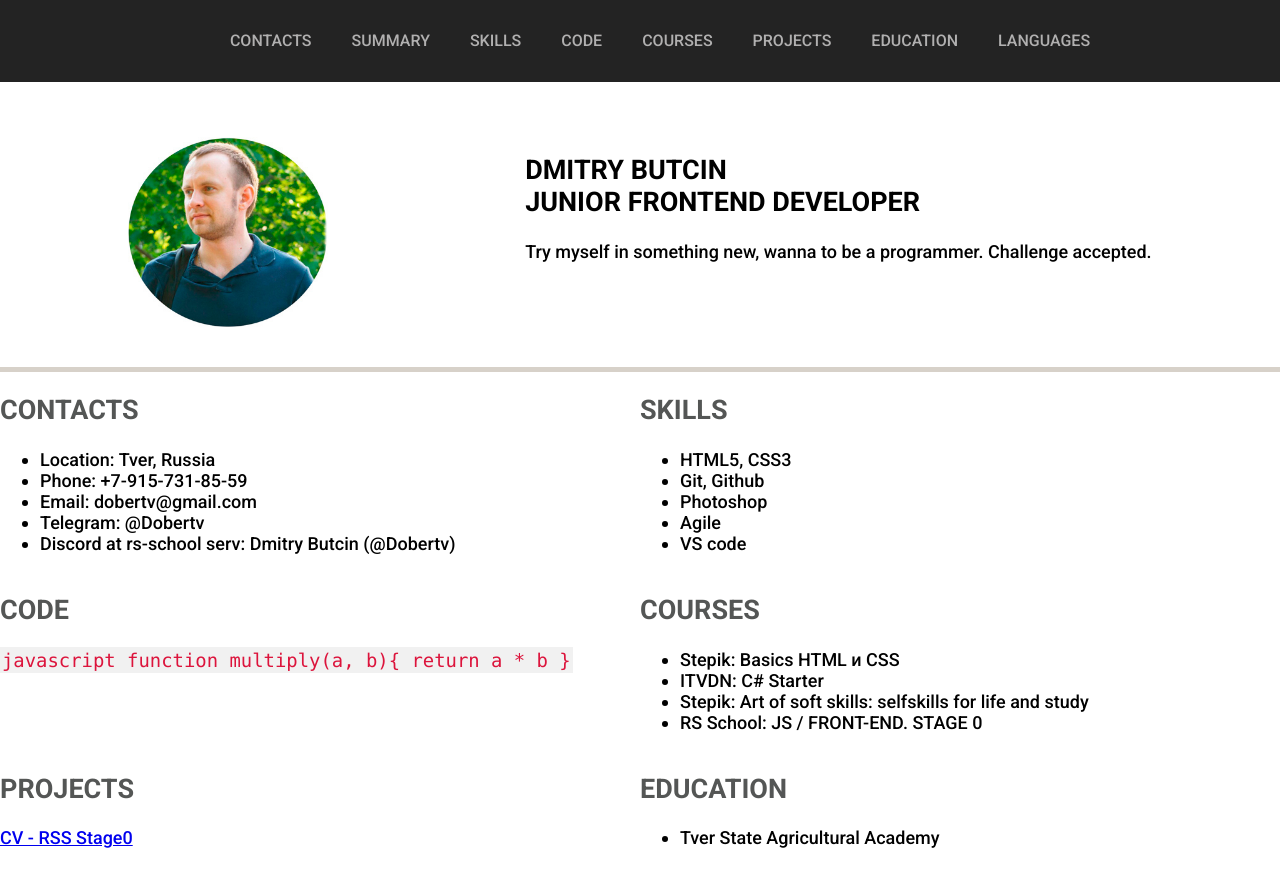
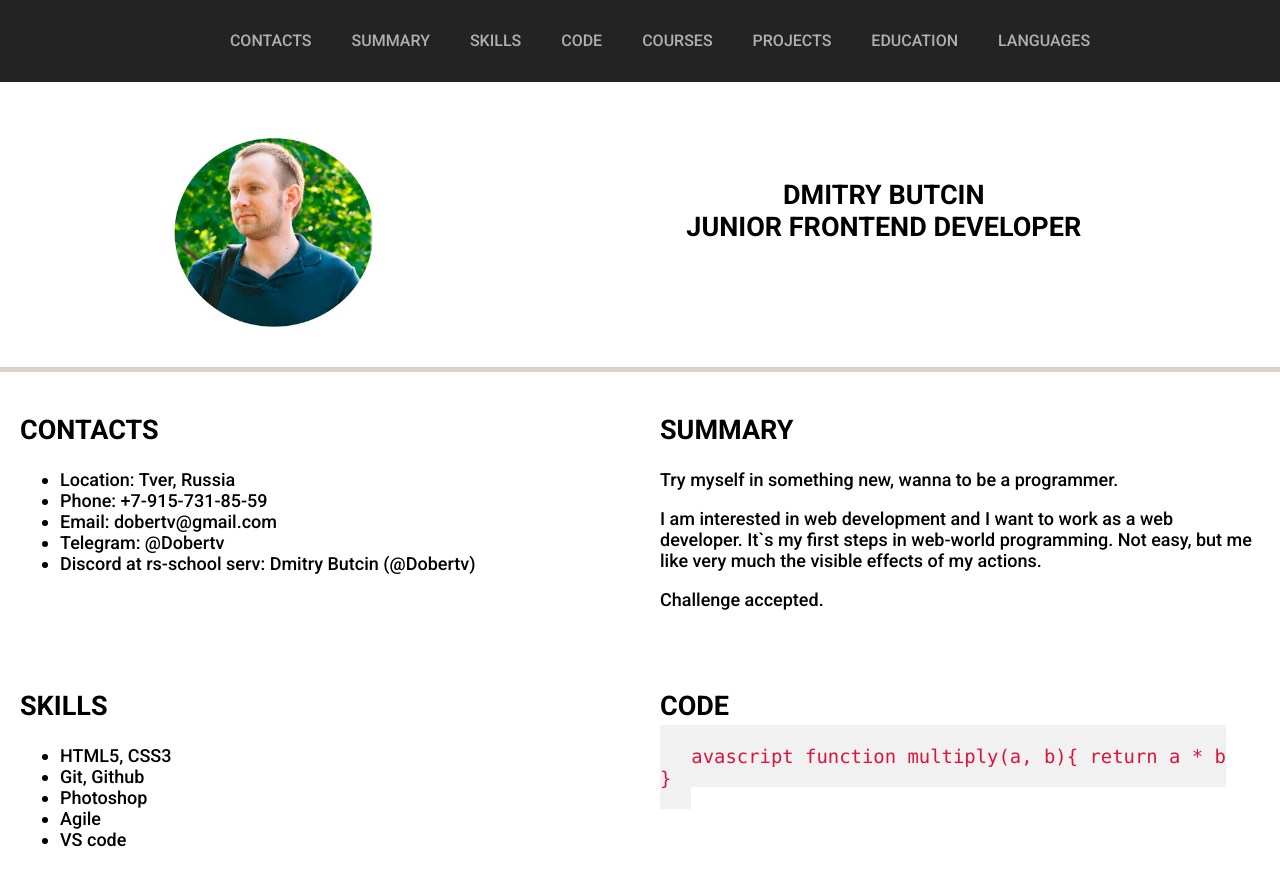
Before and after one commit to Dobertv/rsschool-cv, a plain HTML site: page index.html in a window 1280 px wide. Shown: the top 869 px of the page. Drawn offline with Linux system fonts and the light colour scheme.

Commit message:
refactor: css style

```diff
--- a/index.html
+++ b/index.html
@@ -30,9 +30,8 @@
     <main class="main">
         <div class="container main-container">
             <section class="section section-profile" id="profile">
-                <img src="./assets/img/img_ava.jpg" alt="" class="section-profile-logo">
+                <img src="./assets/img/img_ava.jpg" alt="profile foto" title="foto" class="section-profile-logo">
                 <div><h1>Dmitry Butcin<br>Junior Frontend Developer</h1>
-                    <p>Try myself in something new, wanna to be a programmer. Challenge accepted.</p></div>
                 </section>
             <section class="section" id="contacts">
                 <h2>Contacts</h2>
@@ -43,6 +42,12 @@
                     <li>Telegram: @Dobertv</li>
                     <li>Discord at rs-school serv: Dmitry Butcin (@Dobertv)</li>
                 </ul>
+            </section>
+            <section class="section" id="summary">
+                <h2>Summary</h2>
+                <p>Try myself in something new, wanna to be a programmer.</p>
+                <p>I am interested in web development and I want to work as a web developer. It`s my first steps in web-world programming. Not easy, but me like very much the visible effects of my actions.</p>
+                <p>Challenge accepted.</p>
             </section>
             <section class="section" id="skills">
                 <h2>Skills</h2>
@@ -56,10 +61,12 @@
             </section>
             <section class="section" id="code">
                 <h2>Code</h2>
-                <code>javascript
+                <code>
+                    javascript
                     function multiply(a, b){
                       return a * b
-                    }</code>
+                    }
+                </code>
             </section>
             <section class="section" id="courses">
                 <h2>Courses</h2>
@@ -78,7 +85,7 @@
                 <h2>Education</h2>
                 <ul><li>Tver State Agricultural Academy</li></ul>
             </section>
-            <section class="section" id="languages">
+            <section class="section section-languages" id="languages">
                 <h2>Languages</h2>
                 <ul>
                     <li>English - A2</li>
--- a/style.css
+++ b/style.css
@@ -34,6 +34,7 @@ body {
     width: 50%;
     font-family: 'Roboto', sans-serif;
     font-size: 18px;
+    padding: 20px;
 }
 
 .nav-link {
@@ -82,17 +83,19 @@ html {
 
 h1,h2 {
     text-transform: uppercase;
+    color: #000000;
 }
 
-h2 {
-    color: #545655;
+h1 {
+    text-align: center;
+    padding: 25px;
 }
 
 code {
     font-family: Consolas,"courier new";
     color: crimson;
     background-color: #f1f1f1;
-    padding: 2px;
+    padding: 20px;
     font-size: 105%;
 }
 
```
Lines whose indentation alone changed are shown as unchanged.
